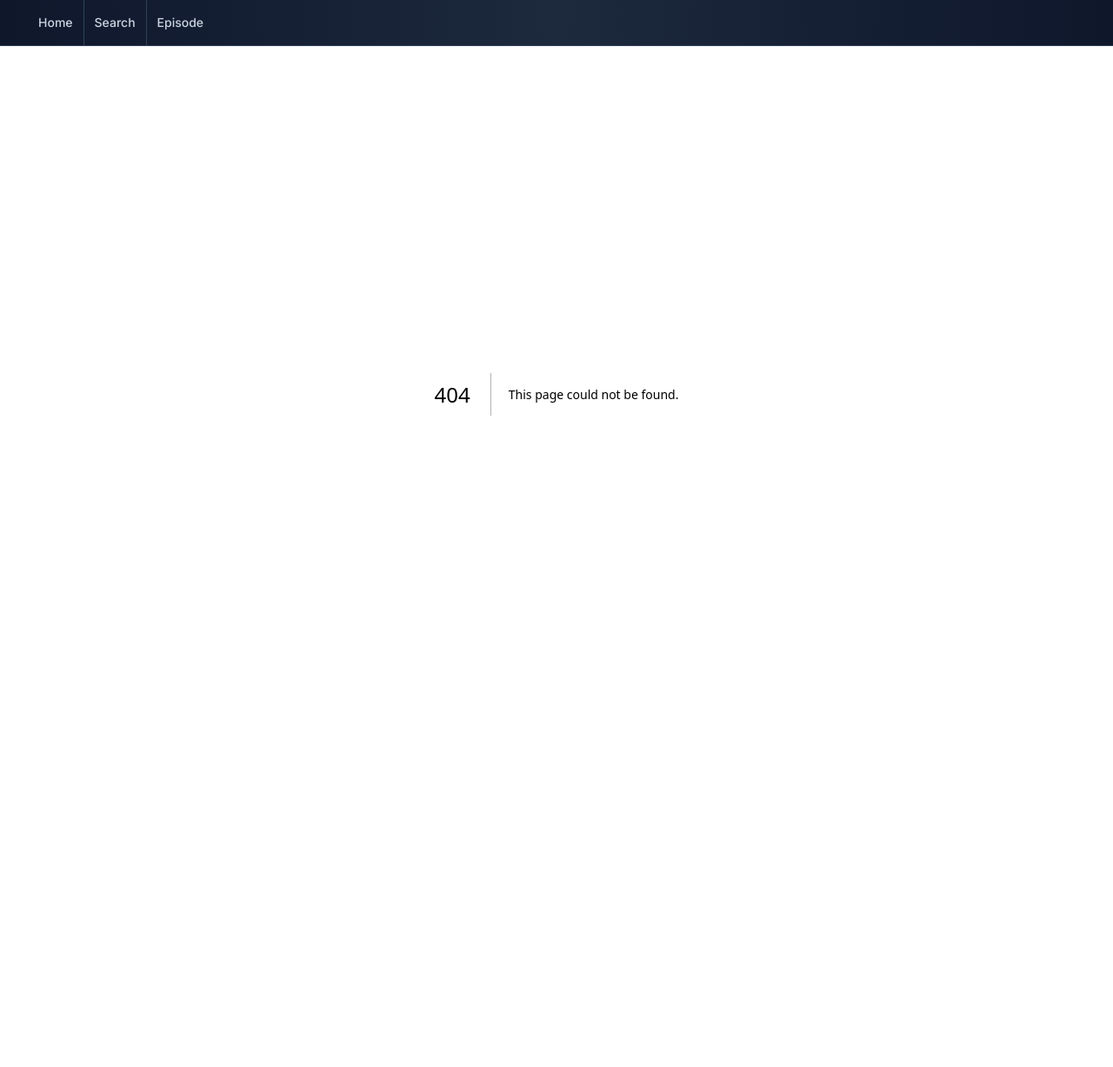
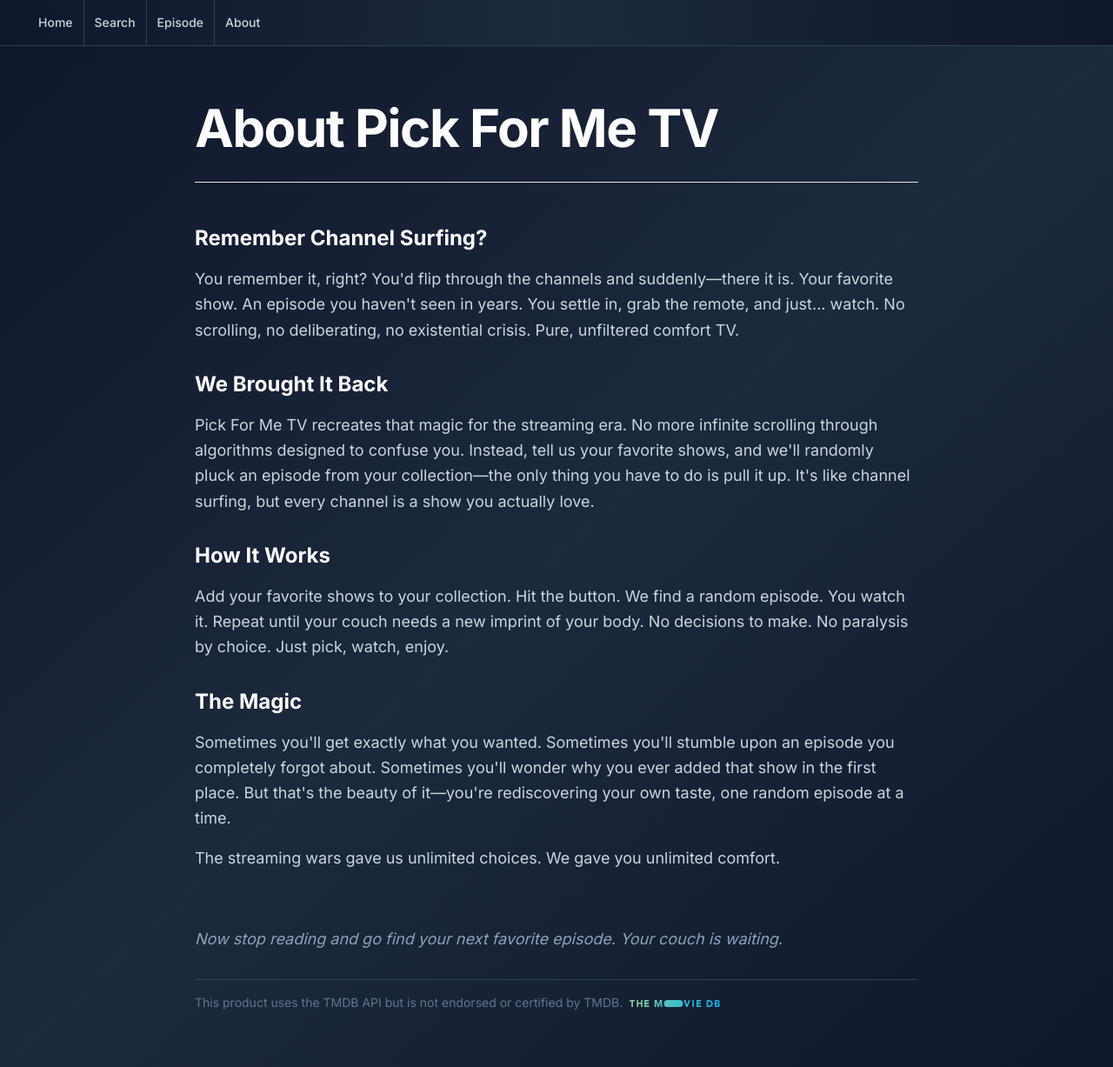
Before and after one commit to dbry23/pickforme.tv, a Next.js app: page /about in a window 1280 px wide. Before the commit this address had no page. Shown: the whole page at 87% size. Before the commit the page ends 853 px from the top, so only its background shows below. Built offline with nearby package versions, Linux system fonts and the light colour scheme.

Commit message:
add about page

```diff
--- /dev/null
+++ b/src/app/about/page.tsx
@@ -0,0 +1,64 @@
+import { Separator } from '@/components/ui/separator';
+import Image from 'next/image';
+import Link from 'next/link';
+
+export default function Page() {
+  return (
+    <div className="min-h-screen bg-linear-to-br from-slate-900 via-slate-800 to-slate-900">
+      <div className="mx-auto max-w-4xl px-4 sm:px-6 lg:px-8 py-16">
+        <h1 className="text-5xl sm:text-6xl font-bold tracking-tight text-white mb-8">
+          About Pick For Me TV
+        </h1>
+        <Separator className="mb-12" />
+
+        <div className="space-y-8 text-slate-300 text-lg leading-relaxed">
+          <section>
+            <h2 className="text-2xl font-bold text-white mb-4">Remember Channel Surfing?</h2>
+            <p>
+              You remember it, right? You&apos;d flip through the channels and suddenly—there it is. Your favorite show. An episode you haven&apos;t seen in years. You settle in, grab the remote, and just... watch. No scrolling, no deliberating, no existential crisis. Pure, unfiltered comfort TV.
+            </p>
+          </section>
+
+          <section>
+            <h2 className="text-2xl font-bold text-white mb-4">We Brought It Back</h2>
+            <p>
+              Pick For Me TV recreates that magic for the streaming era. No more infinite scrolling through algorithms designed to confuse you. Instead, tell us your favorite shows, and we&apos;ll randomly pluck an episode from your collection—the only thing you have to do is pull it up. It&apos;s like channel surfing, but every channel is a show you actually love.
+            </p>
+          </section>
+
+          <section>
+            <h2 className="text-2xl font-bold text-white mb-4">How It Works</h2>
+            <p>
+              Add your favorite shows to your collection. Hit the button. We find a random episode. You watch it. Repeat until your couch needs a new imprint of your body. No decisions to make. No paralysis by choice. Just pick, watch, enjoy.
+            </p>
+          </section>
+
+          <section>
+            <h2 className="text-2xl font-bold text-white mb-4">The Magic</h2>
+            <p>
+              Sometimes you&apos;ll get exactly what you wanted. Sometimes you&apos;ll stumble upon an episode you completely forgot about. Sometimes you&apos;ll wonder why you ever added that show in the first place. But that&apos;s the beauty of it—you&apos;re rediscovering your own taste, one random episode at a time.
+            </p>
+            <p className="mt-4">
+              The streaming wars gave us unlimited choices. We gave you unlimited comfort.
+            </p>
+          </section>
+
+          <section className="pt-8">
+            <p className="text-slate-400 italic">
+              Now stop reading and go find your next favorite episode. Your couch is waiting.
+            </p>
+          </section>
+
+          <section className="pt-4 border-t border-slate-700">
+            <p className="text-sm text-slate-500">
+              This product uses the TMDB API but is not endorsed or certified by TMDB.
+              <Link href="https://www.themoviedb.org" target="_blank" rel="noopener noreferrer">
+                <Image src="/tmdb_blue_long_2.svg" alt="TMDB logo" className="pl-2 inline" width={112} height={0} />
+              </Link>
+            </p>
+          </section>
+        </div>
+      </div>
+    </div>
+  );
+}
--- a/src/app/ui/nav.tsx
+++ b/src/app/ui/nav.tsx
@@ -22,6 +22,7 @@ export default function Nav() {
     { href: '/', title: 'Home' },
     { href: '/search', title: 'Search' },
     { href: '/episode', title: 'Episode' },
+    { href: '/about', title: 'About' },
   ];
 
   return (
```
Also changed, not shown: public/tmdb_blue_long_2.svg (added).
